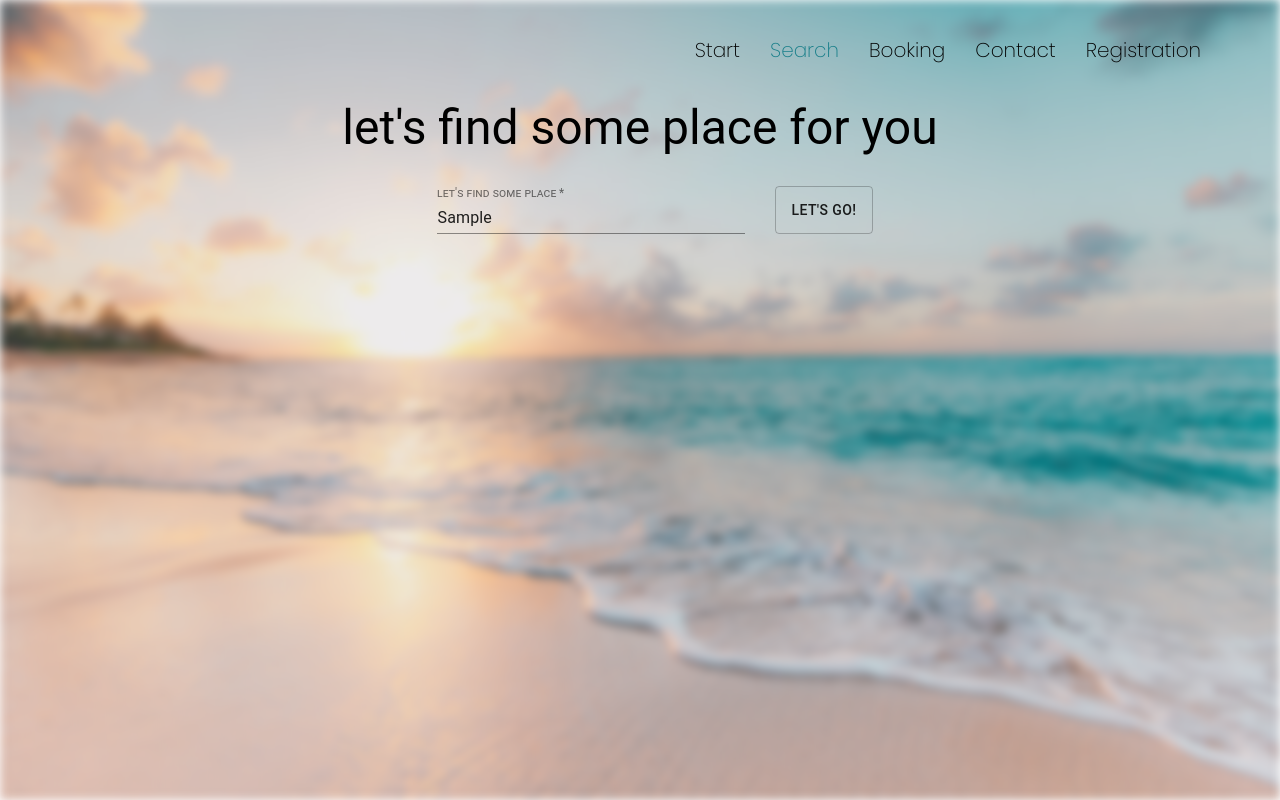
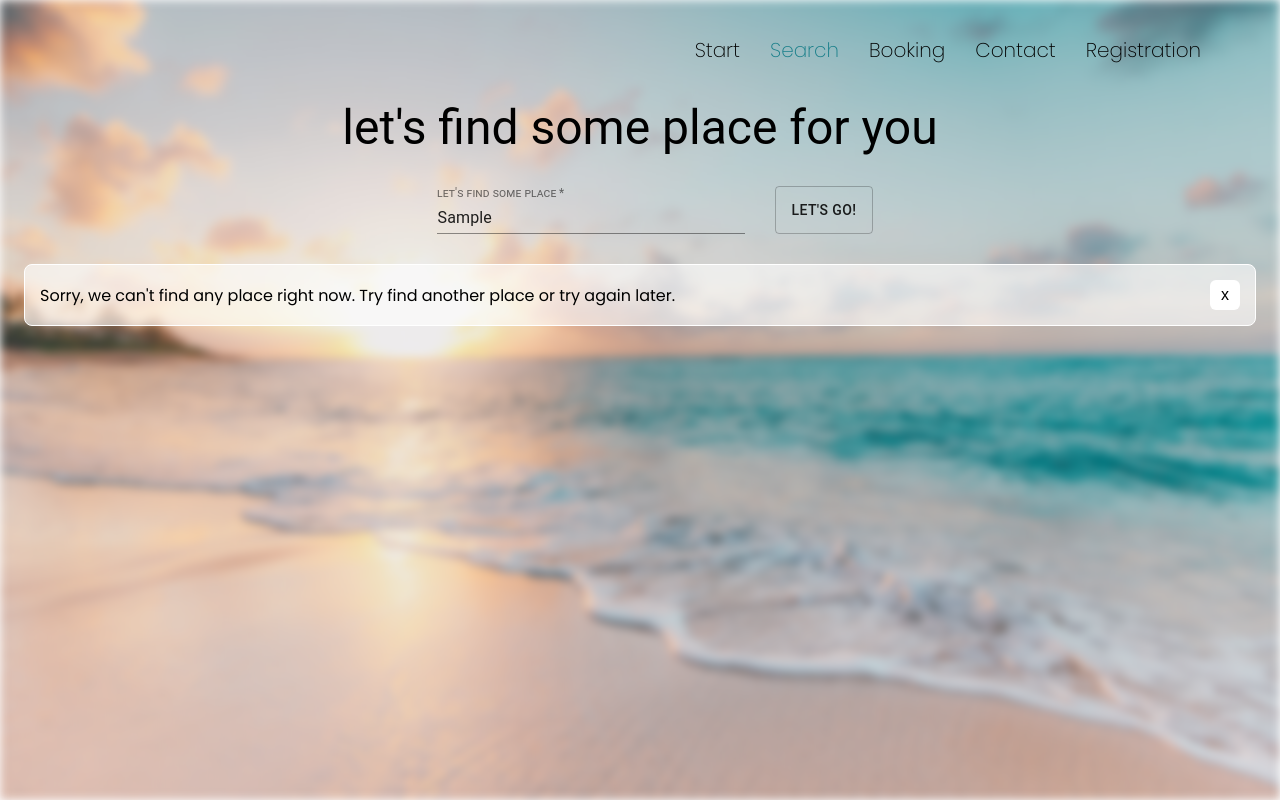
Before and after one commit to szkola-reacta/hackaton-team-f, a React (Create React App) app: page /dashboard in a window 1280 px wide. Both pictures are taken after typing "Sample" into the empty fields and a click on the button "LET'S GO!". Built offline with nearby package versions, Linux system fonts and the light colour scheme; data requests are answered from the project's data file.

Commit message:
add alert component and searching no result info

```diff
--- /dev/null
+++ b/src/components/Alert/Alert.js
@@ -0,0 +1,24 @@
+import React, { useState, useEffect } from 'react';
+import clsx from 'clsx';
+import styles from './Alert.module.scss';
+
+function Alert({message, clicked}) {
+  const [isActive, setIsActive] = useState(true);
+
+  useEffect(() => {
+    setIsActive(true)
+  },[clicked])
+
+  const clickHandler = () => {
+    setIsActive(false);
+  }
+
+  return (
+    <div className={clsx(styles.alert, isActive ? styles.active : '')}>
+      <p className={styles.message}>{message}</p>
+      <button className={styles.button} onClick={clickHandler}>x</button>
+    </div>
+  )
+}
+
+export default Alert;
--- /dev/null
+++ b/src/components/Alert/Alert.module.scss
@@ -0,0 +1,31 @@
+.alert {
+  display: none;
+  &.active {
+    display: flex;
+    flex-direction: row;
+    padding: 15px;
+    border: 1px solid #fff;
+    background: rgba(255,255,255, 0.6);
+    border-radius: 8px;
+    justify-content: space-between;
+    align-items: center;
+  }
+}
+.message {
+  margin: 0;
+}
+.button {
+  width: 30px;
+  height: 30px;
+  border: 0;
+  border-radius: 6px;
+  padding: 0;
+  margin: 0;
+  line-height: 30px;
+  background: #fff;
+  font-size: 16px;
+  &:hover {
+    background: rgba(13, 101, 141, 0.2);
+    color: #fff;
+  }
+}
--- a/src/components/Searching/Searching.js
+++ b/src/components/Searching/Searching.js
@@ -4,6 +4,7 @@ import styles from './Searching.module.scss';
 import { withRouter } from 'react-router-dom';
 import axios from 'axios';
 import OfferList from '../OfferList/OfferList';
+import Alert from '../Alert/Alert';
 
 class Searching extends React.Component {
   constructor(props) {
@@ -13,7 +14,8 @@ class Searching extends React.Component {
         place: this.props.match.params.query
       },
       data: [],
-      results: null
+      results: null,
+      clicked: true
     }
   }
 
@@ -28,12 +30,14 @@ class Searching extends React.Component {
 
   filterData() {
     const { place } = this.state.fields;
+    if(place) {
     const newData =  this.state.data.filter(item => (
-      item.address.country.includes(place) ||
-      item.name.includes(place)));
+      item.address.country.toLowerCase().includes(place.toLowerCase()) ||
+      item.name.toLowerCase().includes(place.toLowerCase())));
     this.setState({
       results: newData
     });
+  }
   }
 
   componentDidMount() {
@@ -50,8 +54,23 @@ class Searching extends React.Component {
   handleSubmit = (e) => {
     e.preventDefault();
     const { place } = this.state.fields;
+    this.setState({
+      clicked: !this.state.clicked
+    })
     this.props.history.push('/search/'+place);
     this.filterData();
+  }
+
+  getResults(results) {
+    if(results.length) {
+      return <OfferList data={results}/>
+    }
+    if(!results.length & results!=null) {
+      return <Alert
+      message="Sorry, we can't find any place right now. Try find another place or try again later."
+      clicked={this.state.clicked}
+      />
+    }
   }
 
   render() {
@@ -73,7 +92,8 @@ class Searching extends React.Component {
             </FormControl>
           <Button type='submit' variant='outlined' color='default' className={styles.btn}>Let's go!</Button>
         </form>
-        {results && <OfferList data={results}/>}
+        { results && this.getResults(results)}
+
       </div>
     )
   }
```
